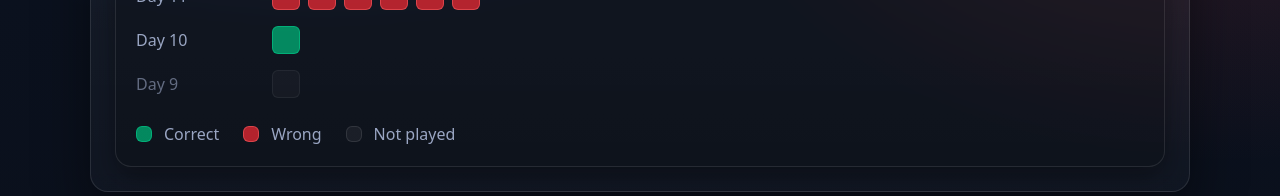
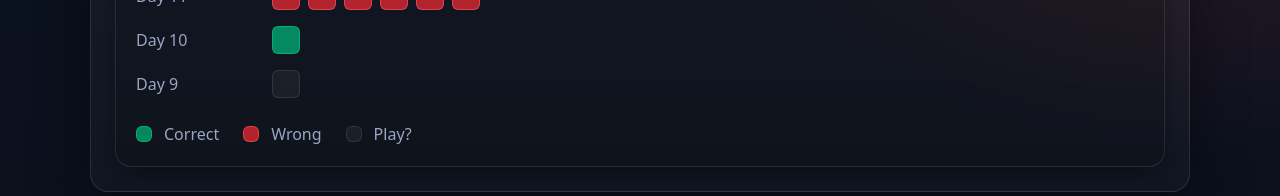
Before and after one commit to birgirbtb/pokedexdle, a Next.js app: page /history in a window 1280 px wide. Shown: the part 265-461 px from the top of the page. Built offline with nearby package versions, Linux system fonts and the light colour scheme.

Commit message:
fixed naming (Kinda)

```diff
--- a/app/history/page.tsx
+++ b/app/history/page.tsx
@@ -132,8 +132,8 @@
                 </div>
               </div>
 
-              {/* ===== Row: Day 9 (not played / muted) ===== */}
-              <div className="flex items-center gap-6 opacity-60">
+              {/* ===== Row: Day 9 (Play?) ===== */}
+              <div className="flex items-center gap-6">
                 <div className="w-28 text-[#9aa6c3]">Day 9</div>
                 <div className="flex gap-2">
                   <div className="w-7 h-7 rounded-md bg-white/5 border border-white/10" />
@@ -155,10 +155,10 @@
                 <span>Wrong</span>
               </div>
 
-              {/* Not played */}
+              {/* Play? */}
               <div className="flex items-center gap-3">
                 <span className="w-4 h-4 rounded-md bg-white/5 border border-white/10" />
-                <span>Not played</span>
+                <span>Play?</span>
               </div>
             </div>
           </div>
```
